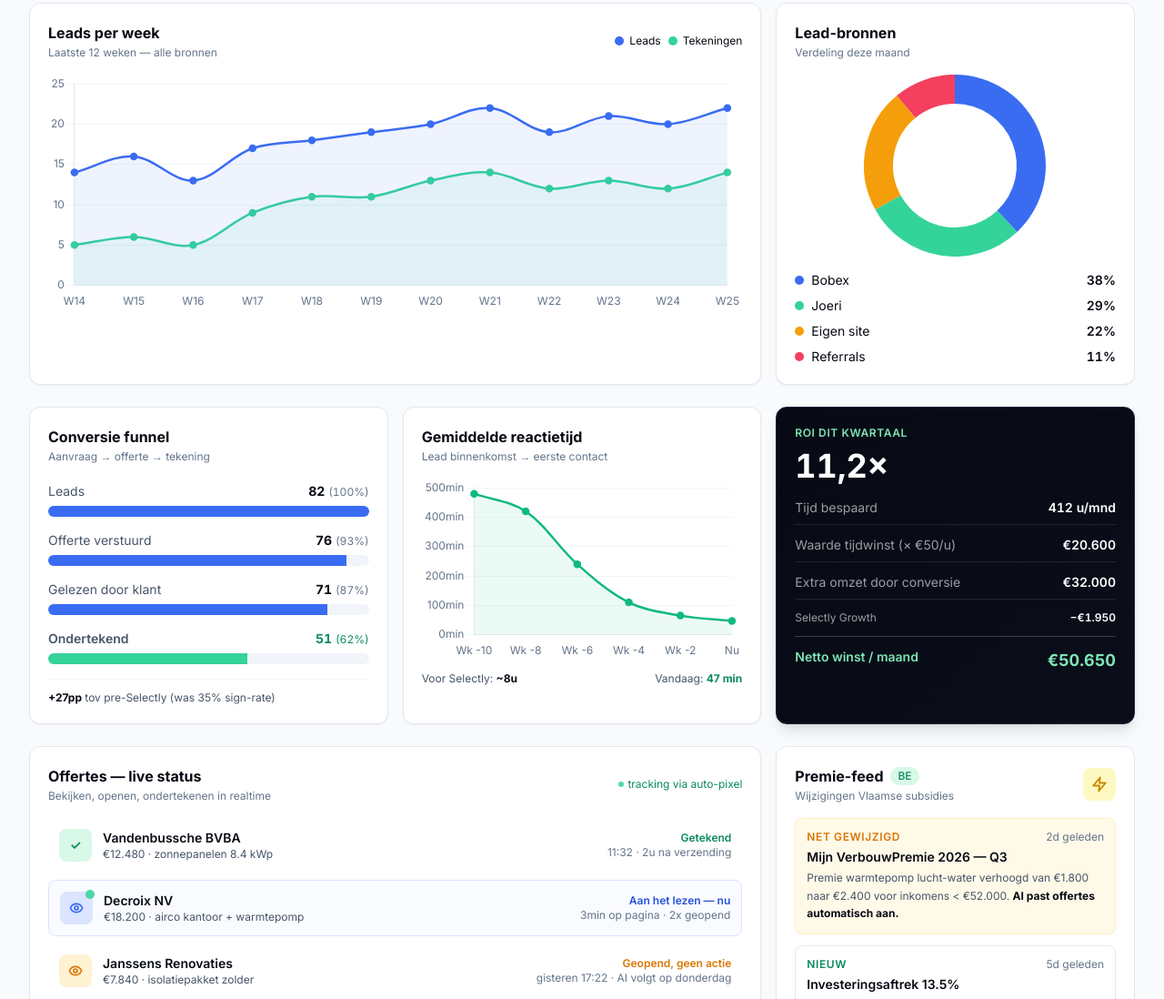
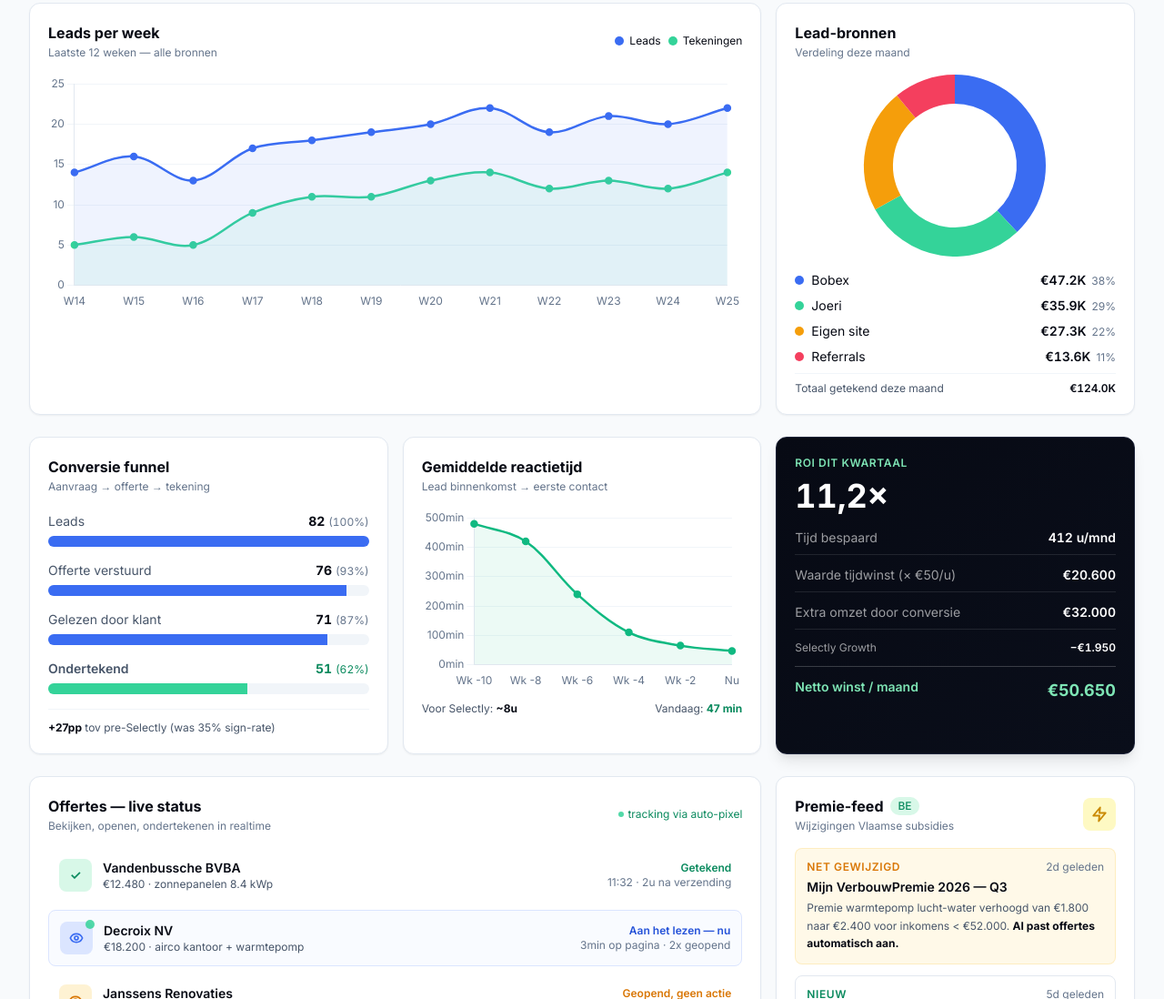
Before and after one commit to NXTGenergy/selectly-v2, a plain HTML site: page portal/favorcool.html in a window 1280 px wide. Shown: the part 1151-2249 px from the top of the page at 91% size. Drawn offline with nearby package versions, Linux system fonts and the light colour scheme.

Commit message:
Bron-attributie per € — laatste sprint-1 quick-win
Lead-bronnen donut toont nu € per bron (niet enkel %):
Bobex €47.2K (38%) · Joeri €35.9K (29%) · Eigen site €27.3K (22%) · Referrals €13.6K (11%)
Totaal getekend deze maand €124.0K als verificatie.

Veel sterker verkoopsignaal: 'Joeri kost je €40/lead maar levert €35K op'
ipv 'Joeri = 29%'.

```diff
--- a/portal/favorcool.html
+++ b/portal/favorcool.html
@@ -369,10 +369,26 @@
         </div>
         <div style="height: 200px"><canvas id="sourceChart"></canvas></div>
         <div class="mt-4 space-y-2 text-sm">
-          <div class="flex items-center justify-between"><span class="flex items-center gap-2"><span class="w-2.5 h-2.5 rounded-full bg-brand-500"></span>Bobex</span><span class="font-semibold tabular-nums">38%</span></div>
-          <div class="flex items-center justify-between"><span class="flex items-center gap-2"><span class="w-2.5 h-2.5 rounded-full bg-mint-500"></span>Joeri</span><span class="font-semibold tabular-nums">29%</span></div>
-          <div class="flex items-center justify-between"><span class="flex items-center gap-2"><span class="w-2.5 h-2.5 rounded-full bg-sun-500"></span>Eigen site</span><span class="font-semibold tabular-nums">22%</span></div>
-          <div class="flex items-center justify-between"><span class="flex items-center gap-2"><span class="w-2.5 h-2.5 rounded-full bg-rose-500"></span>Referrals</span><span class="font-semibold tabular-nums">11%</span></div>
+          <div class="flex items-center justify-between">
+            <span class="flex items-center gap-2"><span class="w-2.5 h-2.5 rounded-full bg-brand-500"></span>Bobex</span>
+            <span class="text-right"><span class="font-semibold tabular-nums">€47.2K</span><span class="text-xs text-ink-400 ml-1.5">38%</span></span>
+          </div>
+          <div class="flex items-center justify-between">
+            <span class="flex items-center gap-2"><span class="w-2.5 h-2.5 rounded-full bg-mint-500"></span>Joeri</span>
+            <span class="text-right"><span class="font-semibold tabular-nums">€35.9K</span><span class="text-xs text-ink-400 ml-1.5">29%</span></span>
+          </div>
+          <div class="flex items-center justify-between">
+            <span class="flex items-center gap-2"><span class="w-2.5 h-2.5 rounded-full bg-sun-500"></span>Eigen site</span>
+            <span class="text-right"><span class="font-semibold tabular-nums">€27.3K</span><span class="text-xs text-ink-400 ml-1.5">22%</span></span>
+          </div>
+          <div class="flex items-center justify-between">
+            <span class="flex items-center gap-2"><span class="w-2.5 h-2.5 rounded-full bg-rose-500"></span>Referrals</span>
+            <span class="text-right"><span class="font-semibold tabular-nums">€13.6K</span><span class="text-xs text-ink-400 ml-1.5">11%</span></span>
+          </div>
+          <div class="border-t border-slate-100 pt-2 mt-3 flex justify-between text-xs text-ink-500">
+            <span>Totaal getekend deze maand</span>
+            <span class="font-semibold text-ink-900 tabular-nums">€124.0K</span>
+          </div>
         </div>
       </div>
 
```
Also changed, not shown: portal/nxtg.html (+20 -4 lines).
